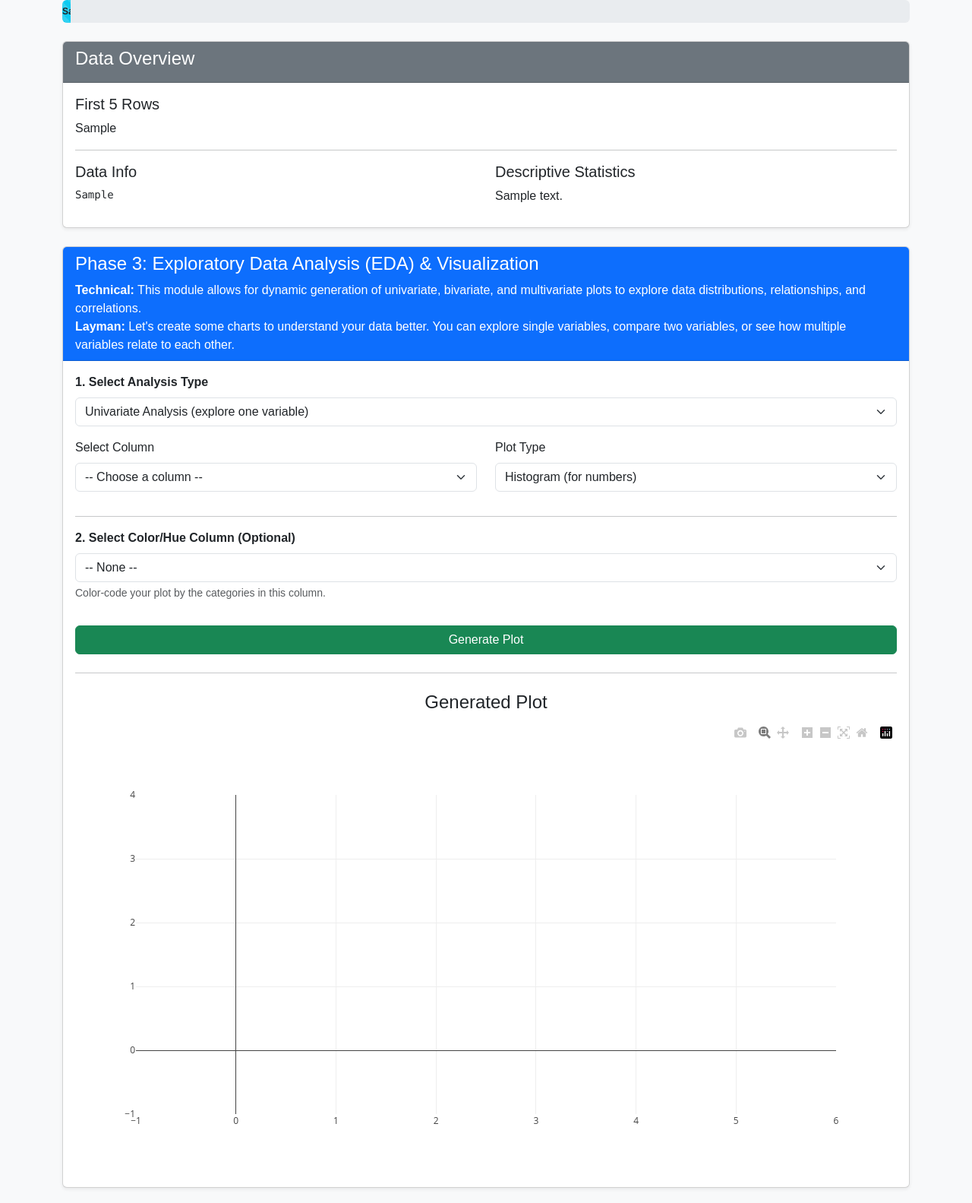
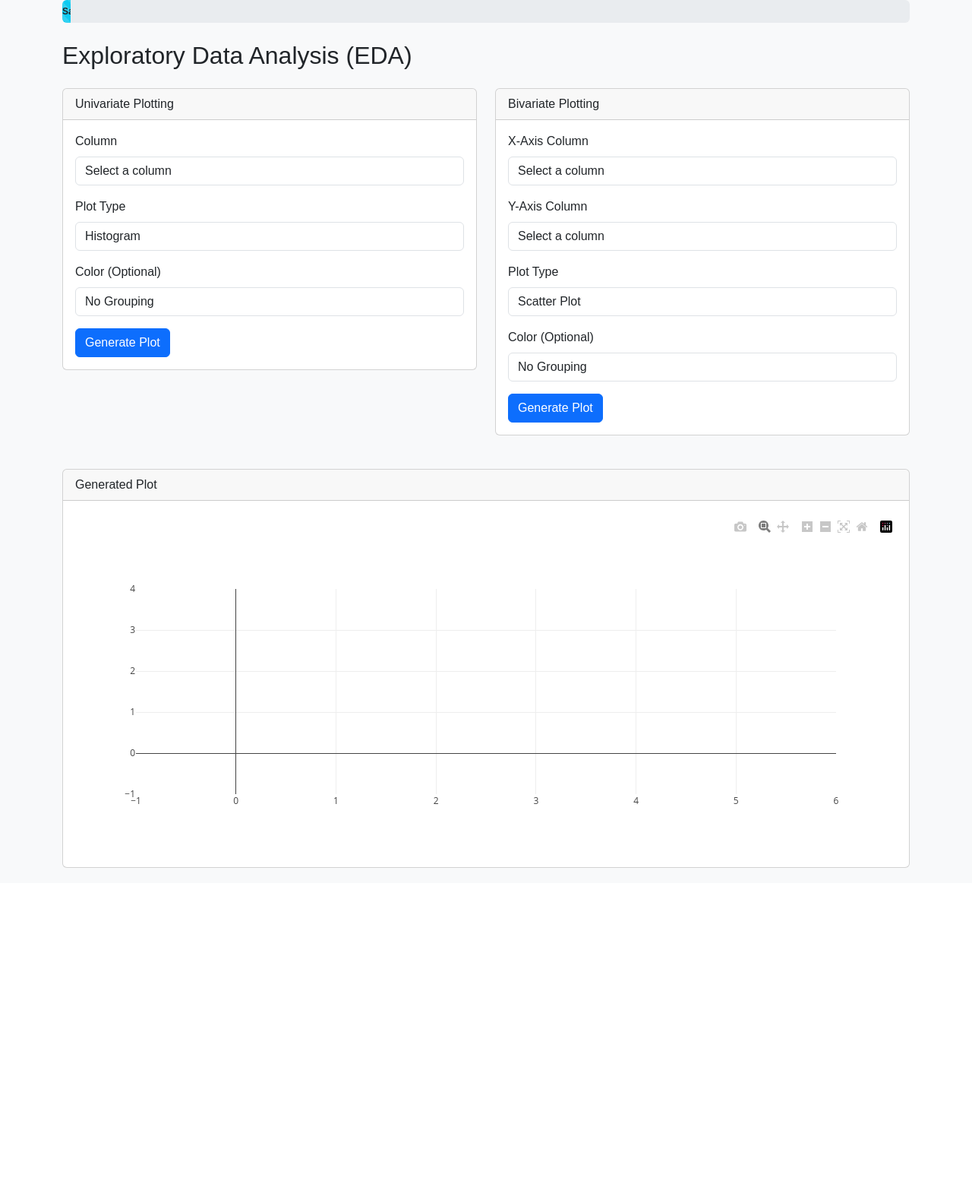
Before and after one commit to laxjovial/data_sci_webapp, a Flask app: template templates/data_eda.html in a window 1280 px wide. Shown: the part 80-1663 px from the top of the page at 76% size. After the commit the page ends 1222 px from the top, so only its background shows below. Run offline with Flask 3, Linux system fonts and the light colour scheme; the template is opened without the code that fills it: most values are stand-ins (such as "Sample title", 1, 10 or a date in 2020); parts of the project's set-up code (start-up, migrations or seed data) failed here and were passed over; some libraries are stand-ins or nearby versions.

Commit message:
Update data_eda.html

```diff
--- a/templates/data_eda.html
+++ b/templates/data_eda.html
@@ -2,192 +2,126 @@
 
 {% block content %}
 <div class="row">
-    <!-- Data Summary Section -->
     <div class="col-md-12">
-        <div class="card shadow-sm mb-4">
-            <div class="card-header bg-secondary text-white">
-                <h4>Data Overview</h4>
+        <h2 class="mb-4">Exploratory Data Analysis (EDA)</h2>
+    </div>
+</div>
+
+<div class="row">
+    <div class="col-md-6 mb-4">
+        <div class="card">
+            <div class="card-header">
+                Univariate Plotting
             </div>
             <div class="card-body">
-                <h5>First 5 Rows</h5>
-                <div class="table-responsive">
-                    {{ df_head|safe }}
-                </div>
-                <hr>
-                <div class="row">
-                    <div class="col-md-6">
-                        <h5>Data Info</h5>
-                        <pre><code>{{ df_info }}</code></pre>
+                <form action="{{ url_for('data_eda') }}" method="POST">
+                    <input type="hidden" name="action" value="univariate_plot">
+                    <div class="mb-3">
+                        <label for="uni_column" class="form-label">Column</label>
+                        <select class="form-control" id="uni_column" name="column" required>
+                            <option value="" disabled selected>Select a column</option>
+                            {% for column in columns %}
+                                <option value="{{ column }}">{{ column }}</option>
+                            {% endfor %}
+                        </select>
                     </div>
-                    <div class="col-md-6">
-                        <h5>Descriptive Statistics</h5>
-                        <div class="table-responsive">
-                            {{ df_desc|safe }}
-                        </div>
+                    <div class="mb-3">
+                        <label for="uni_plot_type" class="form-label">Plot Type</label>
+                        <select class="form-control" id="uni_plot_type" name="plot_type" required>
+                            <option value="histogram">Histogram</option>
+                            <option value="pie">Pie Chart</option>
+                            <option value="violin">Violin Plot</option>
+                        </select>
                     </div>
-                </div>
+                    <div class="mb-3">
+                        <label for="uni_color" class="form-label">Color (Optional)</label>
+                        <select class="form-control" id="uni_color" name="color">
+                            <option value="">No Grouping</option>
+                            {% for column in columns %}
+                                <option value="{{ column }}">{{ column }}</option>
+                            {% endfor %}
+                        </select>
+                    </div>
+                    <button type="submit" class="btn btn-primary">Generate Plot</button>
+                </form>
             </div>
         </div>
     </div>
 
-    <!-- EDA Section -->
-    <div class="col-md-12">
-        <div class="card shadow-sm">
-            <div class="card-header bg-primary text-white">
-                <h4>Phase 3: Exploratory Data Analysis (EDA) & Visualization</h4>
-                 <p class="mb-0">
-                    <span class="fw-bold">Technical:</span> This module allows for dynamic generation of univariate, bivariate, and multivariate plots to explore data distributions, relationships, and correlations.
-                    <br>
-                    <span class="fw-bold">Layman:</span> Let's create some charts to understand your data better. You can explore single variables, compare two variables, or see how multiple variables relate to each other.
-                </p>
+    <div class="col-md-6 mb-4">
+        <div class="card">
+            <div class="card-header">
+                Bivariate Plotting
             </div>
             <div class="card-body">
-                {% if error %}
-                <div class="alert alert-danger">{{ error }}</div>
-                {% endif %}
-
-                <form action="{{ url_for('data_eda') }}" method="post">
+                <form action="{{ url_for('data_eda') }}" method="POST">
+                    <input type="hidden" name="action" value="bivariate_plot">
                     <div class="mb-3">
-                        <label for="analysis_type_select" class="form-label fw-bold">1. Select Analysis Type</label>
-                        <select class="form-select" id="analysis_type_select" name="analysis_type">
-                            <option value="univariate" selected>Univariate Analysis (explore one variable)</option>
-                            <option value="bivariate">Bivariate Analysis (compare two variables)</option>
-                            <option value="multivariate">Multivariate Analysis (find correlations)</option>
-                        </select>
-
-                    </div>
-
-                    <!-- Univariate Analysis Form -->
-                    <div id="univariate_form" class="analysis-form">
-                        <div class="row">
-                            <div class="col-md-6 mb-3">
-                                <label for="uni_column" class="form-label">Select Column</label>
-                                <select class="form-select" name="uni_column" id="uni_column">
-                                    <option value="" selected disabled>-- Choose a column --</option>
-                                    {% for column in columns %}
-                                    <option value="{{ column }}">{{ column }}</option>
-                                    {% endfor %}
-                                </select>
-                            </div>
-                            <div class="col-md-6 mb-3">
-                                <label for="uni_plot_type" class="form-label">Plot Type</label>
-                                <select class="form-select" name="uni_plot_type" id="uni_plot_type">
-                                    <option value="histogram">Histogram (for numbers)</option>
-                                    <option value="violin">Violin Plot (for numbers)</option>
-                                    <option value="bar">Bar Chart (for text/categories)</option>
-                                    <option value="pie">Pie Chart (for text/categories)</option>
-                                </select>
-                            </div>
-                        </div>
-                    </div>
-
-                    <!-- Bivariate Analysis Form -->
-                    <div id="bivariate_form" class="analysis-form" style="display: none;">
-                        <div class="row">
-                             <div class="col-md-4 mb-3">
-
-                                <label for="bi_x_column" class="form-label">Select X-axis Column</label>
-                                <select class="form-select" name="bi_x_column" id="bi_x_column">
-                                     <option value="" selected disabled>-- Choose X --</option>
-                                    {% for column in columns %}
-                                    <option value="{{ column }}">{{ column }}</option>
-                                    {% endfor %}
-                                </select>
-                            </div>
-
-                             <div class="col-md-4 mb-3">
-
-                                <label for="bi_y_column" class="form-label">Select Y-axis Column</label>
-                                <select class="form-select" name="bi_y_column" id="bi_y_column">
-                                     <option value="" selected disabled>-- Choose Y --</option>
-                                    {% for column in columns %}
-                                    <option value="{{ column }}">{{ column }}</option>
-                                    {% endfor %}
-                                </select>
-                            </div>
-
-                            <div class="col-md-4 mb-3">
-                                <label for="bi_plot_type" class="form-label">Plot Type</label>
-                                <select class="form-select" name="bi_plot_type" id="bi_plot_type">
-                                    <option value="scatter">Scatter Plot (for numbers)</option>
-                                    <option value="density_heatmap">Density Heatmap (for numbers)</option>
-                                    <option value="box">Box Plot (for number vs category)</option>
-                                </select>
-                            </div>
-                        </div>
-                    </div>
-
-                    <!-- Multivariate Analysis Form -->
-                    <div id="multivariate_form" class="analysis-form" style="display: none;">
-                        <div class="mb-3">
-                            <label for="multi_columns" class="form-label">Select Columns (for Correlation Matrix or Pair Plot)</label>
-                            <select class="form-select" name="multi_columns" id="multi_columns" multiple size="8">
-                                {% for column in columns %}
+                        <label for="bi_x_col" class="form-label">X-Axis Column</label>
+                        <select class="form-control" id="bi_x_col" name="x_col" required>
+                            <option value="" disabled selected>Select a column</option>
+                            {% for column in columns %}
                                 <option value="{{ column }}">{{ column }}</option>
-                                {% endfor %}
-                            </select>
-                            <div class="form-text">Hold Ctrl/Cmd to select multiple columns.</div>
-                        </div>
-                    </div>
-
-
-                    <hr>
-                    <div class="mb-3">
-                        <label for="color_col" class="form-label fw-bold">2. Select Color/Hue Column (Optional)</label>
-                        <select class="form-select" name="color_col" id="color_col">
-                            <option value="">-- None --</option>
-                            {% for column in columns %}
-                            <option value="{{ column }}">{{ column }}</option>
                             {% endfor %}
                         </select>
-                        <div class="form-text">Color-code your plot by the categories in this column.</div>
                     </div>
-
-                    <button type="submit" class="btn btn-success w-100 mt-3">Generate Plot</button>
+                    <div class="mb-3">
+                        <label for="bi_y_col" class="form-label">Y-Axis Column</label>
+                        <select class="form-control" id="bi_y_col" name="y_col" required>
+                            <option value="" disabled selected>Select a column</option>
+                            {% for column in columns %}
+                                <option value="{{ column }}">{{ column }}</option>
+                            {% endfor %}
+                        </select>
+                    </div>
+                    <div class="mb-3">
+                        <label for="bi_plot_type" class="form-label">Plot Type</label>
+                        <select class="form-control" id="bi_plot_type" name="plot_type" required>
+                            <option value="scatter">Scatter Plot</option>
+                            <option value="box">Box Plot</option>
+                            <option value="violin">Violin Plot</option>
+                            <option value="heatmap">Heatmap</option>
+                        </select>
+                    </div>
+                    <div class="mb-3">
+                        <label for="bi_color" class="form-label">Color (Optional)</label>
+                        <select class="form-control" id="bi_color" name="color">
+                            <option value="">No Grouping</option>
+                            {% for column in columns %}
+                                <option value="{{ column }}">{{ column }}</option>
+                            {% endfor %}
+                        </select>
+                    </div>
+                    <button type="submit" class="btn btn-primary">Generate Plot</button>
                 </form>
-
-                {% if plot_json %}
-                <hr class="my-4">
-                <div class="text-center">
-                    <h4>Generated Plot</h4>
-                    <div id="plot" class="w-100" style="height: 600px;"></div>
-                </div>
-                <script src="https://cdn.plot.ly/plotly-latest.min.js"></script>
-                <script>
-                    var plot_data = {{ plot_json|safe }};
-                    Plotly.newPlot('plot', plot_data.data, plot_data.layout);
-                </script>
-                {% endif %}
             </div>
         </div>
     </div>
 </div>
 
-<script>
-document.addEventListener('DOMContentLoaded', function () {
-    const analysisSelect = document.getElementById('analysis_type_select');
-    const uniForm = document.getElementById('univariate_form');
-    const biForm = document.getElementById('bivariate_form');
-    const multiForm = document.getElementById('multivariate_form');
-    const forms = [uniForm, biForm, multiForm];
-
-    function toggleForms() {
-        // Hide all forms first
-        forms.forEach(form => form.style.display = 'none');
-
-        // Show the selected one
-        const selectedValue = analysisSelect.value;
-        if (selectedValue === 'univariate') {
-            uniForm.style.display = 'block';
-        } else if (selectedValue === 'bivariate') {
-            biForm.style.display = 'block';
-        } else if (selectedValue === 'multivariate') {
-            multiForm.style.display = 'block';
-        }
-    }
-
-    toggleForms(); // Set initial state
-    analysisSelect.addEventListener('change', toggleForms);
-});
-</script>
+<div class="row">
+    <div class="col-md-12">
+        <div class="card">
+            <div class="card-header">
+                Generated Plot
+            </div>
+            <div class="card-body">
+                {% if error %}
+                    <div class="alert alert-danger">{{ error }}</div>
+                {% endif %}
+                <div id="plot-container">
+                    {% if plot_json %}
+                    <script src="https://cdn.plot.ly/plotly-latest.min.js"></script>
+                    <script>
+                        var plot_data = JSON.parse('{{ plot_json | safe }}');
+                        Plotly.newPlot('plot-container', plot_data.data, plot_data.layout);
+                    </script>
+                    {% else %}
+                    <p>No plot to display yet. Please generate a plot using the forms above.</p>
+                    {% endif %}
+                </div>
+            </div>
+        </div>
+    </div>
+</div>
 {% endblock %}
```
